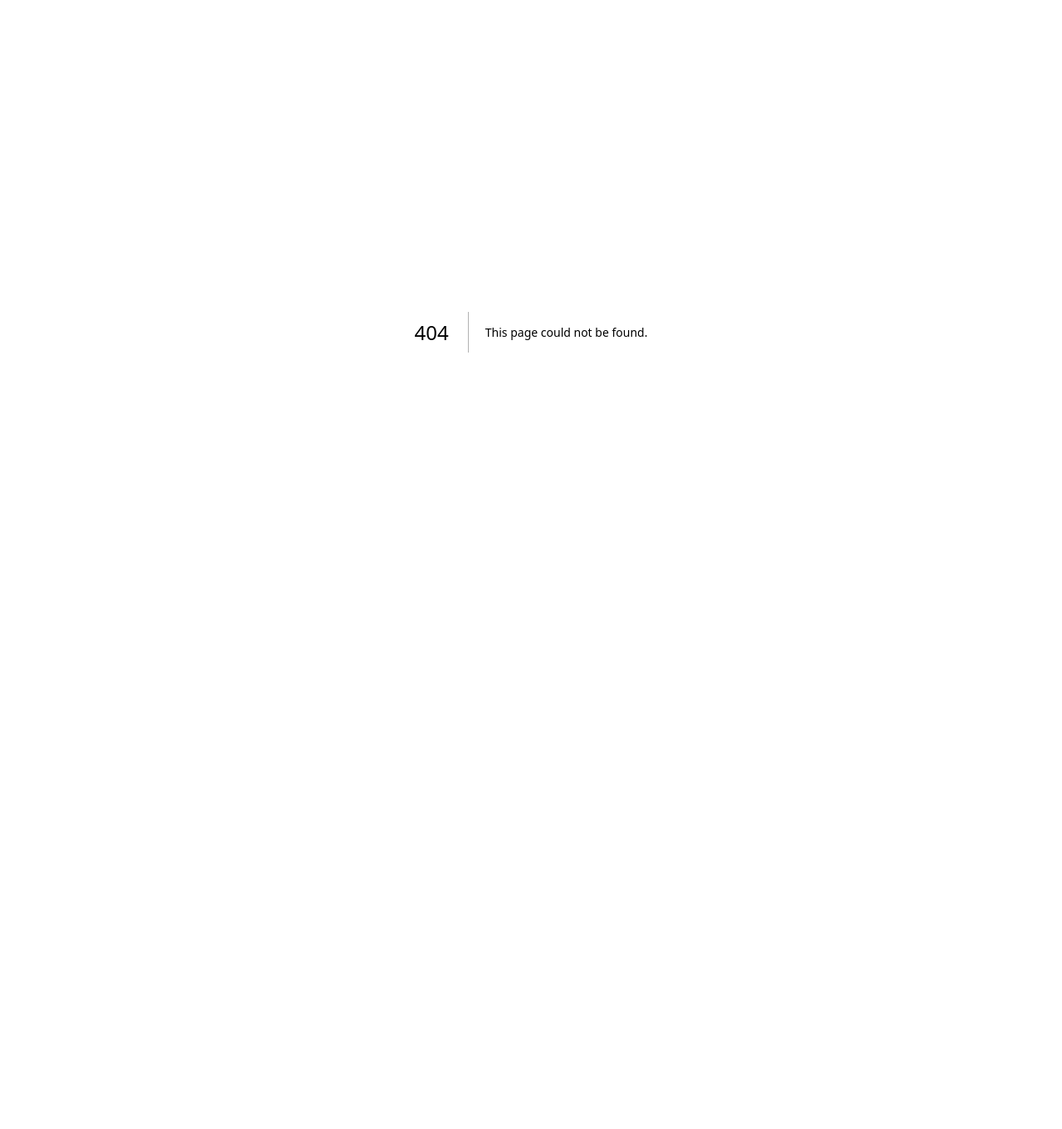
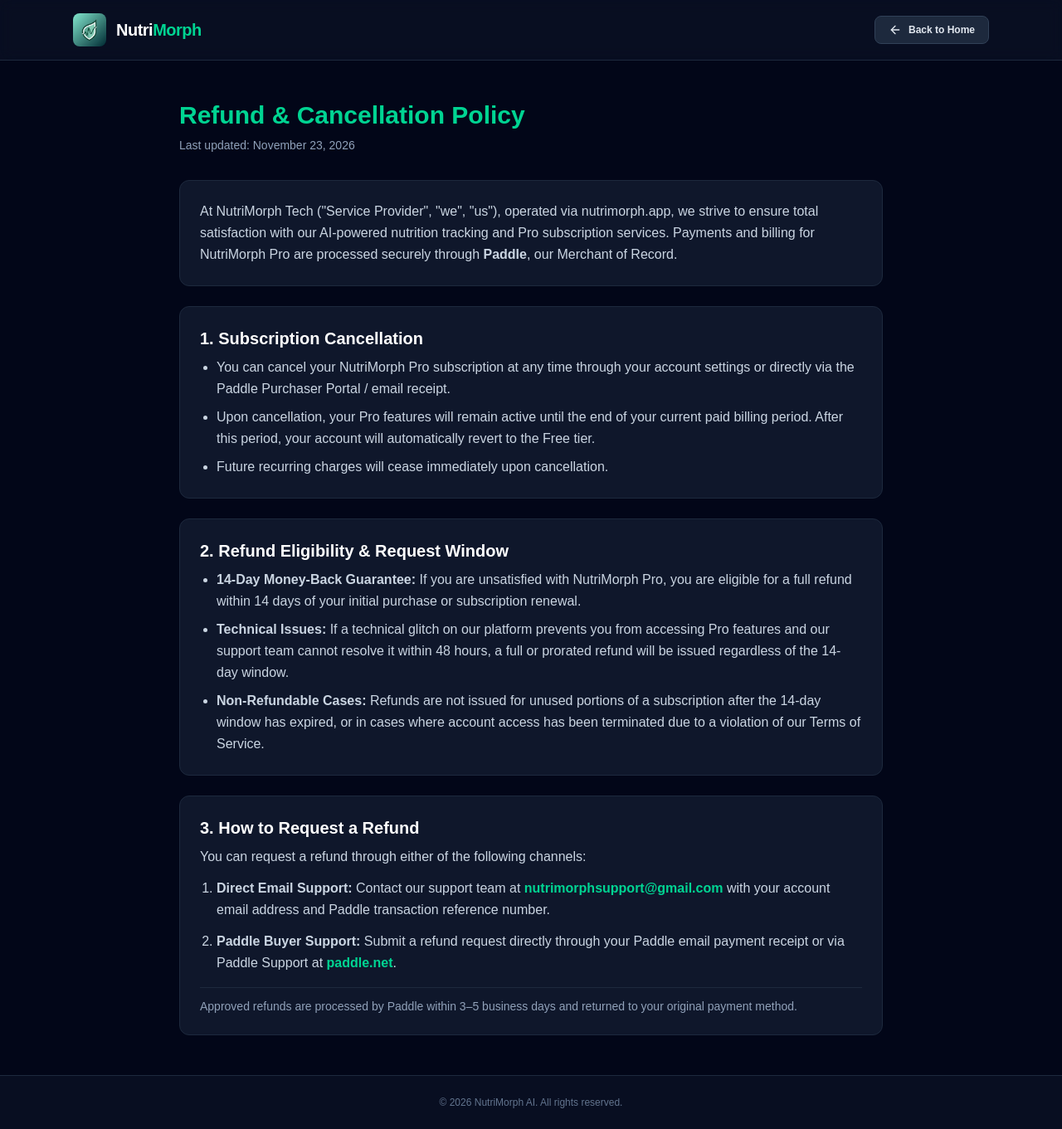
Before and after one commit to Salma-Shahid/nutrimorph-web, a Next.js app: page /refund in a window 1280 px wide. Before the commit this address had no page. Shown: the whole page at 83% size. Before the commit the page ends 800 px from the top, so only its background shows below. Built offline with nearby package versions, Linux system fonts and the light colour scheme.

Commit message:
feat: add Refund and Cancellation Policy page for Paddle verification

```diff
--- /dev/null
+++ b/app/refund/page.tsx
@@ -0,0 +1,158 @@
+import React from "react";
+import Link from "next/link";
+import Image from "next/image";
+import { ArrowLeft } from "lucide-react";
+
+export const metadata = {
+  title: "Refund & Cancellation Policy | NutriMorph AI",
+  description:
+    "Refund and cancellation terms for NutriMorph Pro subscriptions via Paddle.",
+};
+
+export default function RefundPolicy() {
+  return (
+    <div className="min-h-screen bg-slate-950 text-slate-100 flex flex-col justify-between">
+      {/* Header with App Logo and Back to Home Button */}
+      <header className="border-b border-slate-800 bg-slate-900/50 backdrop-blur sticky top-0 z-50">
+        <div className="max-w-6xl mx-auto px-6 py-4 flex items-center justify-between">
+          <Link href="/" className="flex items-center space-x-3">
+            <Image
+              src="/logo.png"
+              alt="NutriMorph Logo"
+              width={40}
+              height={40}
+              className="w-10 h-10 object-contain rounded-lg"
+            />
+            <span className="text-xl font-bold tracking-tight text-white">
+              Nutri<span className="text-emerald-400">Morph</span>
+            </span>
+          </Link>
+          <Link
+            href="/"
+            className="inline-flex items-center space-x-2 bg-slate-800 hover:bg-slate-700 text-slate-200 text-xs font-semibold px-4 py-2 rounded-lg transition border border-slate-700"
+          >
+            <ArrowLeft className="w-4 h-4" />
+            <span>Back to Home</span>
+          </Link>
+        </div>
+      </header>
+
+      {/* Main Content */}
+      <main className="max-w-4xl mx-auto px-6 py-12 flex-1 w-full">
+        <h1 className="text-3xl font-bold mb-2 text-emerald-400">
+          Refund &amp; Cancellation Policy
+        </h1>
+        <p className="text-sm text-slate-400 mb-8">
+          Last updated: November 23, 2026
+        </p>
+
+        <section className="space-y-6 text-slate-300 leading-relaxed">
+          {/* Intro Box */}
+          <div className="bg-slate-900 border border-slate-800 p-6 rounded-xl">
+            <p>
+              At NutriMorph Tech (&quot;Service Provider&quot;, &quot;we&quot;,
+              &quot;us&quot;), operated via nutrimorph.app, we strive to ensure
+              total satisfaction with our AI-powered nutrition tracking and Pro
+              subscription services. Payments and billing for NutriMorph Pro are
+              processed securely through <strong>Paddle</strong>, our Merchant
+              of Record.
+            </p>
+          </div>
+
+          {/* Section 1 */}
+          <div className="bg-slate-900 border border-slate-800 p-6 rounded-xl">
+            <h2 className="text-xl font-semibold text-white mb-2">
+              1. Subscription Cancellation
+            </h2>
+            <ul className="list-disc pl-5 space-y-2">
+              <li>
+                You can cancel your NutriMorph Pro subscription at any time
+                through your account settings or directly via the Paddle
+                Purchaser Portal / email receipt.
+              </li>
+              <li>
+                Upon cancellation, your Pro features will remain active until
+                the end of your current paid billing period. After this period,
+                your account will automatically revert to the Free tier.
+              </li>
+              <li>
+                Future recurring charges will cease immediately upon
+                cancellation.
+              </li>
+            </ul>
+          </div>
+
+          {/* Section 2 */}
+          <div className="bg-slate-900 border border-slate-800 p-6 rounded-xl">
+            <h2 className="text-xl font-semibold text-white mb-2">
+              2. Refund Eligibility &amp; Request Window
+            </h2>
+            <ul className="list-disc pl-5 space-y-2">
+              <li>
+                <strong>14-Day Money-Back Guarantee:</strong> If you are
+                unsatisfied with NutriMorph Pro, you are eligible for a full
+                refund within 14 days of your initial purchase or subscription
+                renewal.
+              </li>
+              <li>
+                <strong>Technical Issues:</strong> If a technical glitch on our
+                platform prevents you from accessing Pro features and our
+                support team cannot resolve it within 48 hours, a full or
+                prorated refund will be issued regardless of the 14-day window.
+              </li>
+              <li>
+                <strong>Non-Refundable Cases:</strong> Refunds are not issued
+                for unused portions of a subscription after the 14-day window
+                has expired, or in cases where account access has been
+                terminated due to a violation of our Terms of Service.
+              </li>
+            </ul>
+          </div>
+
+          {/* Section 3 */}
+          <div className="bg-slate-900 border border-slate-800 p-6 rounded-xl">
+            <h2 className="text-xl font-semibold text-white mb-2">
+              3. How to Request a Refund
+            </h2>
+            <p className="mb-3">
+              You can request a refund through either of the following channels:
+            </p>
+            <ol className="list-decimal pl-5 space-y-3 mb-4">
+              <li>
+                <strong>Direct Email Support:</strong> Contact our support team
+                at{" "}
+                <strong className="text-emerald-400">
+                  nutrimorphsupport@gmail.com
+                </strong>{" "}
+                with your account email address and Paddle transaction reference
+                number.
+              </li>
+              <li>
+                <strong>Paddle Buyer Support:</strong> Submit a refund request
+                directly through your Paddle email payment receipt or via Paddle
+                Support at{" "}
+                <a
+                  href="https://paddle.net"
+                  target="_blank"
+                  rel="noopener noreferrer"
+                  className="text-emerald-400 hover:underline font-semibold"
+                >
+                  paddle.net
+                </a>
+                .
+              </li>
+            </ol>
+            <p className="text-sm text-slate-400 border-t border-slate-800 pt-3">
+              Approved refunds are processed by Paddle within 3–5 business days
+              and returned to your original payment method.
+            </p>
+          </div>
+        </section>
+      </main>
+
+      <footer className="border-t border-slate-800 bg-slate-900/50 py-6 text-center text-xs text-slate-500">
+        © 2026 NutriMorph AI. All rights reserved.
+      </footer>
+    </div>
+  );
+}
```
